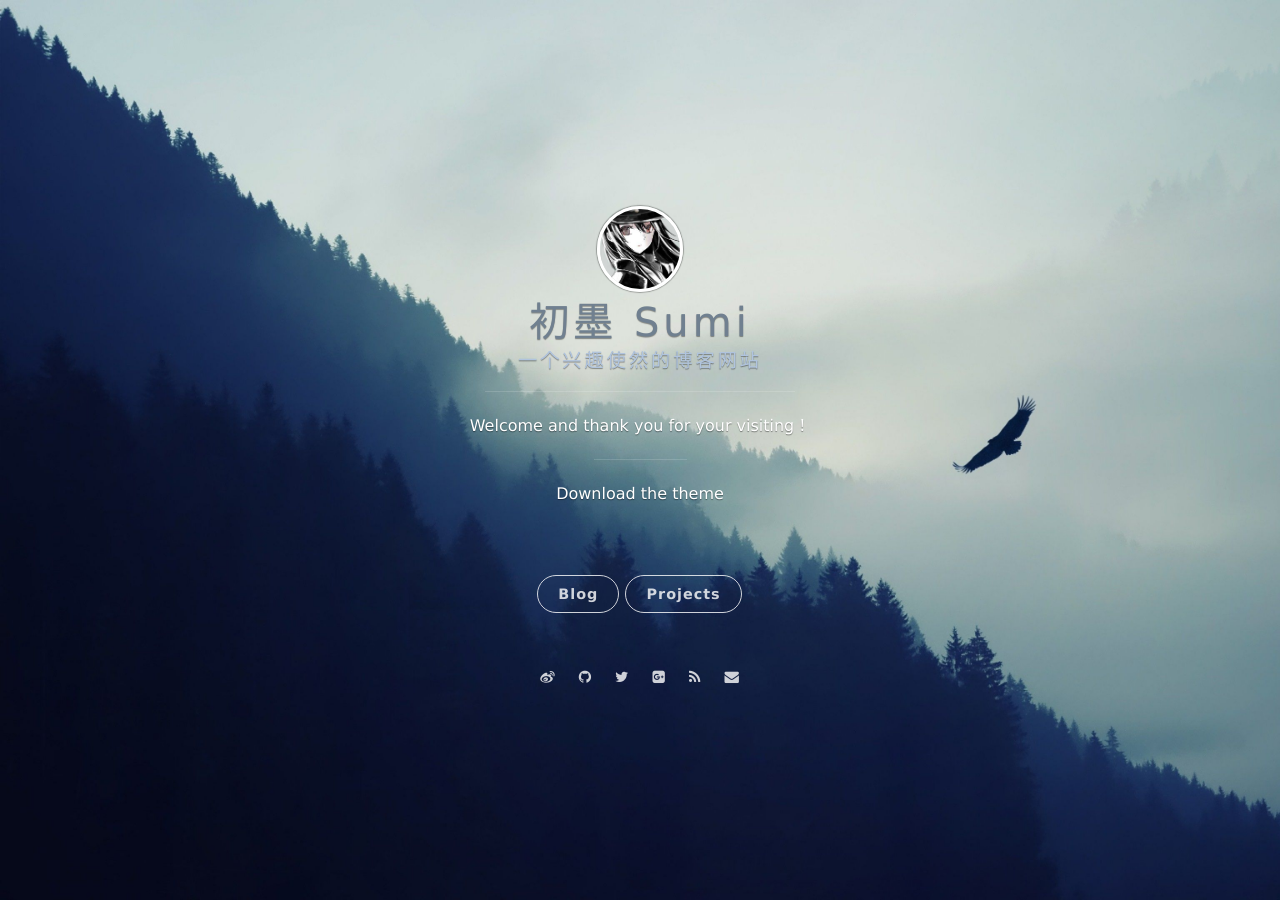
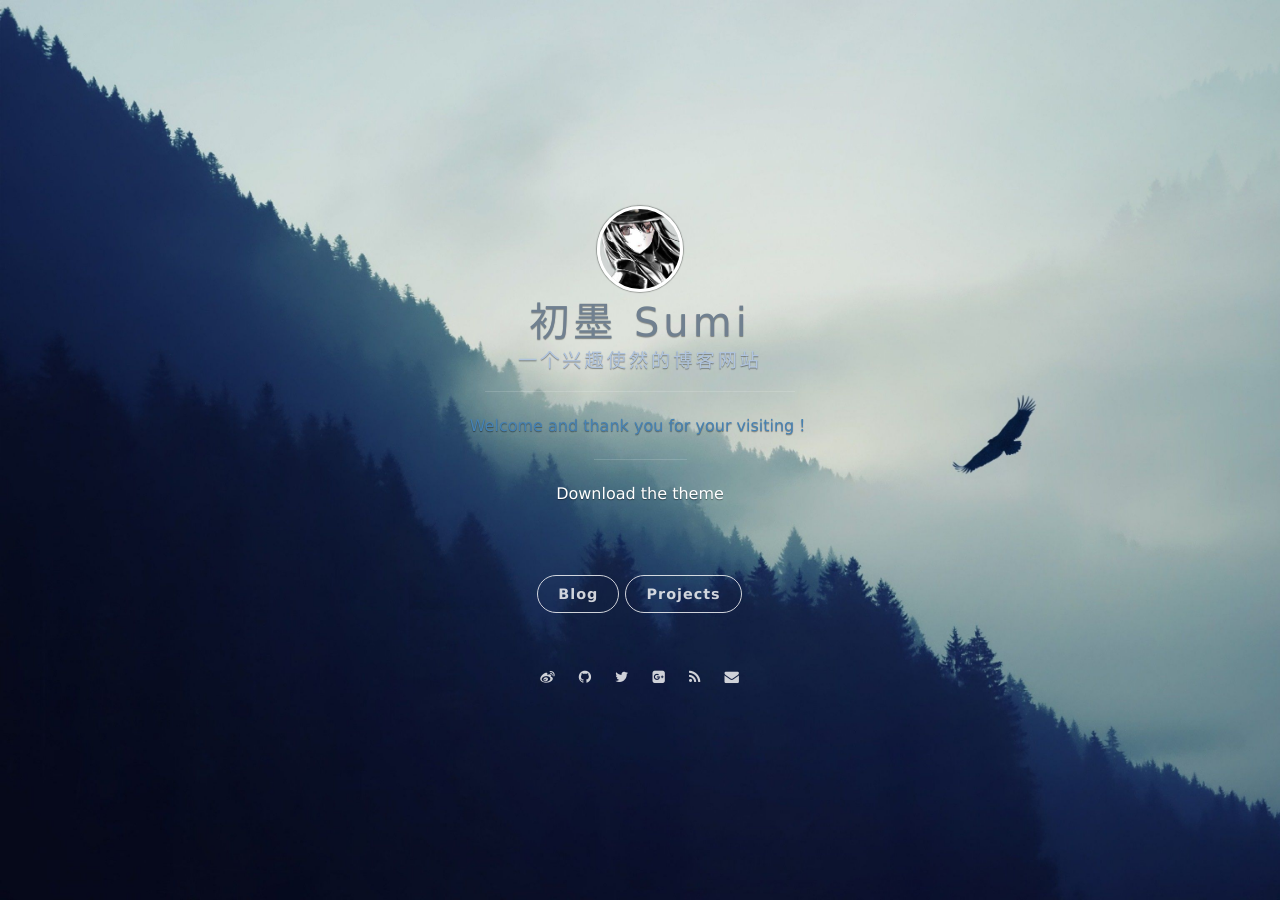
Before and after one commit to makisekurisuDDL/makisekurisuDDL.github.io, a Jekyll site: the page built from index.html, in a window 1280 px wide. Built offline with Jekyll 4.4.1, drawn with Linux system fonts in a browser that asks for light colours; nearby versions of some CDN libraries; the list of posts is cut into pages by our own code.

Commit message:
Update side-panel.html

```diff
--- a/_includes/side-panel.html
+++ b/_includes/side-panel.html
@@ -10,11 +10,11 @@
         <span style="color:#B0C4DE" class="panel-cover__subtitle panel-subtitle">{{site.subtitle}}</span>
         {% endif %}
         <hr class="panel-cover__divider" />
-        <p class="panel-cover__description">{{ site.description }}</p>
+        <p style="color:#4682B4" class="panel-cover__description">{{ site.description }}</p>
         <hr class="panel-cover__divider panel-cover__divider--secondary" />
 
         {% if site.welcome_message %}
-        <p style="color:#E6E6FA" ass="panel-cover__description">{{ site.welcome_message }}</p>
+        <p ass="panel-cover__description">{{ site.welcome_message }}</p>
         {% endif %}
 
         <div class="navigation-wrapper">
```
